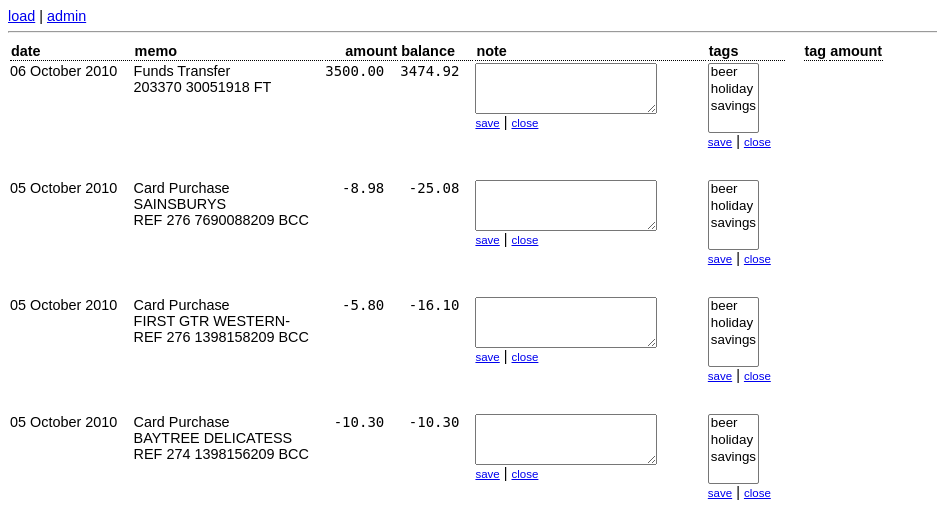
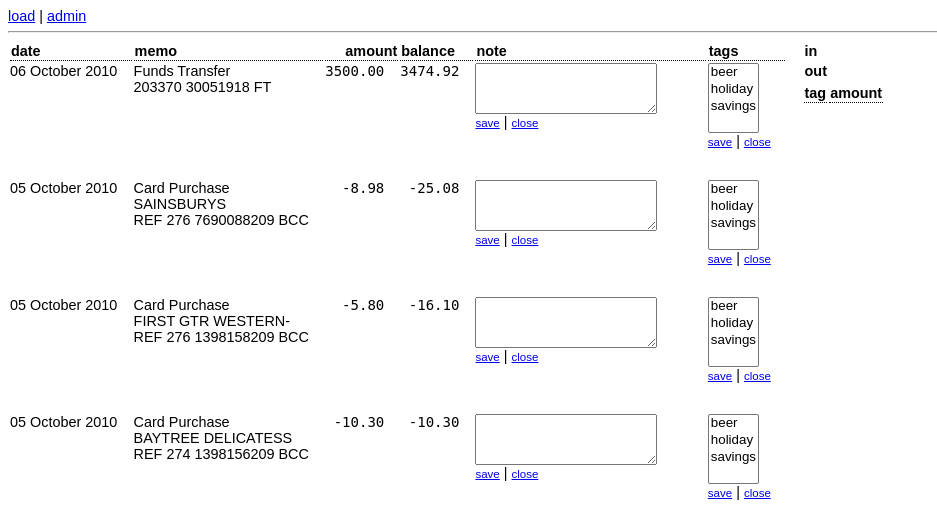
Before and after one commit to mallison/money, a Django app: template money/templates/money/home.html in a window 1280 px wide. Shown: the top 530 px of the page, without its empty margins (0-937 px from the left). Run offline with Django 3.2, Linux system fonts and the light colour scheme; the template is opened without the code that fills it: values that come from a table or form of the project are taken from there, others are empty; data comes from the database, SQL or seed files in the repository; some libraries are stand-ins or nearby versions.

Commit message:
added in/out summary

```diff
--- a/money/templates/money/home.html
+++ b/money/templates/money/home.html
@@ -21,6 +21,7 @@
     .note { width: 15em }
     #main, #related { float: left }
     #related { margin-left: 1em }
+    th.left { vertical-align: top; border: none }
     </style>
 </head>
 <body>
@@ -50,6 +51,10 @@
 </div>
 <div id="related">
      <table>
+         <tr><th class="left">in</th><td class="amount">{{ in_and_out.next|floatformat:2 }}</td></tr>
+         <tr><th class="left">out</th><td class="amount">{{ in_and_out.next|floatformat:2 }}</td></tr>
+     </table>
+     <table>
      <tr><th>tag</th><th class="amount">amount</th></tr>
      {% for tag, total in totals_for_tags %}
           <tr><td>{{ tag.name }}</td><td class="amount">{{ total|floatformat:2 }}</td></tr>
@@ -59,7 +64,6 @@
 <script src="http://ajax.googleapis.com/ajax/libs/jquery/1.4.2/jquery.min.js"></script>
 <script>
 (function () {
-
     $('.editable').click(function (e) {
         var that = $(this);
             display = that.find('.display')
@@ -88,7 +92,6 @@ $('.editable .save').live('click', function (e) {
                    $('#related').load('/ #related table');
                })
     });
-
 }());
 </script>
 </body>
```
Also changed, not shown: money/views.py (+8 -1 lines). Lines whose indentation alone changed are shown as unchanged.
